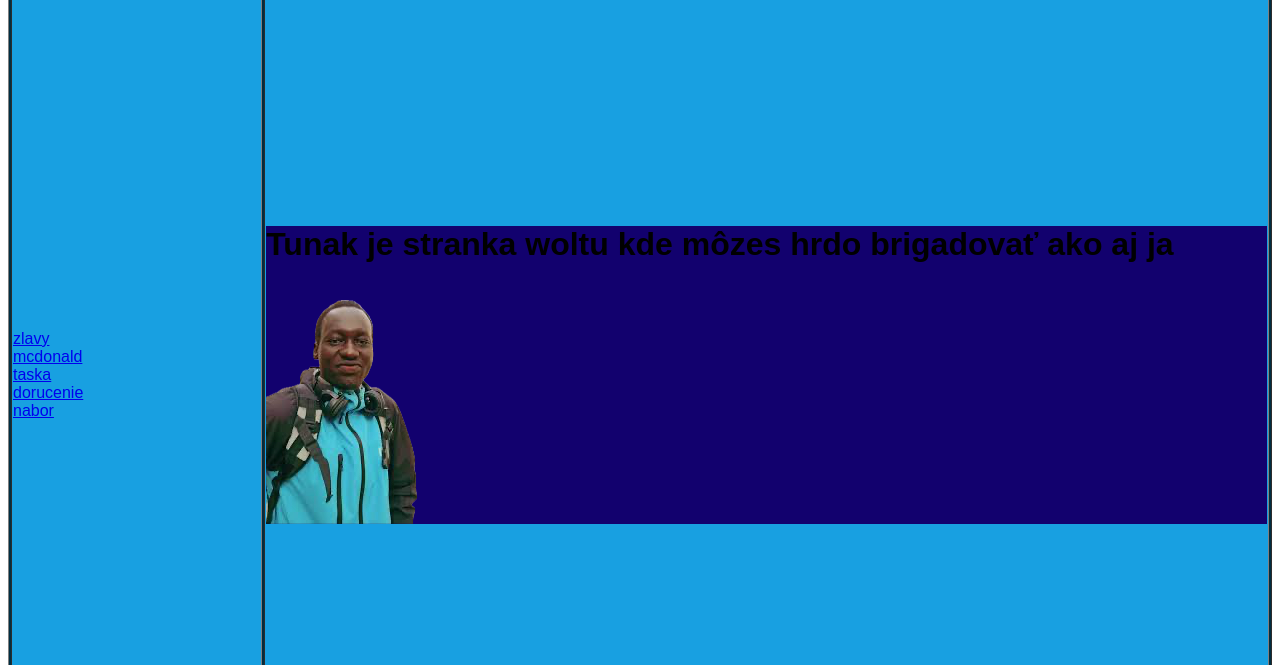
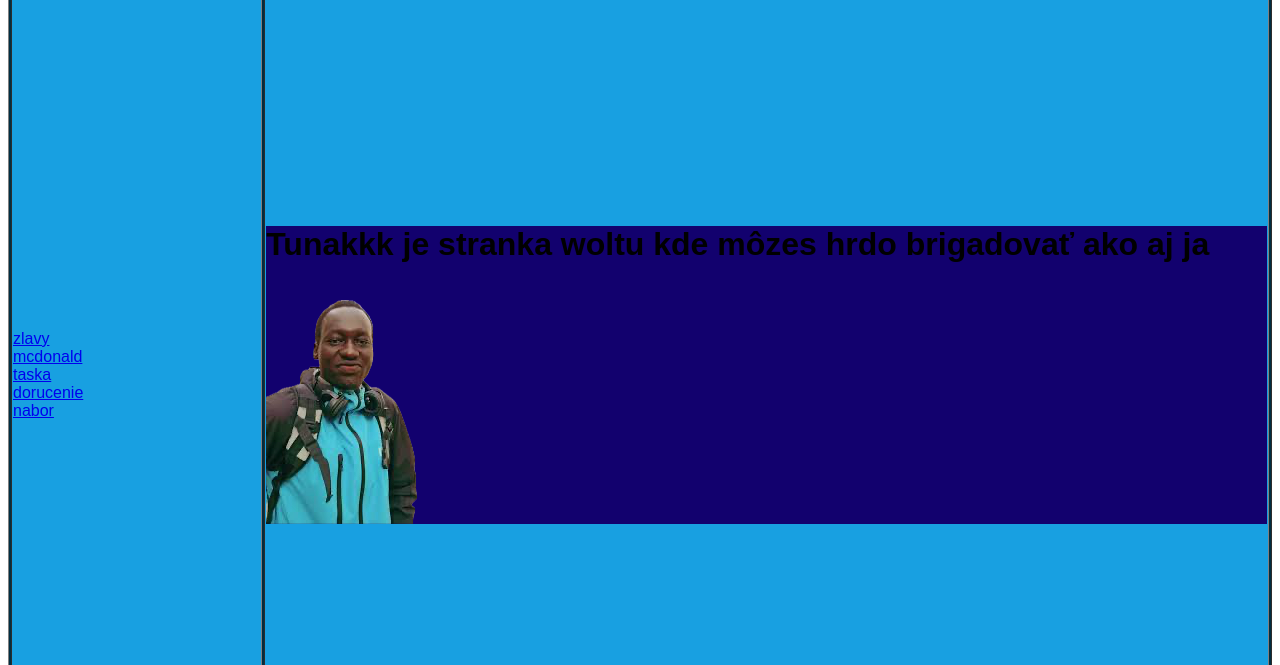
Before and after one commit to drevakisko/saksa.github.io, a plain HTML site: page index.html in a window 1280 px wide. Shown: the part 135-800 px from the top of the page. Drawn offline with Linux system fonts and the light colour scheme.

Commit message:
Update index.html

```diff
--- a/index.html
+++ b/index.html
@@ -24,7 +24,7 @@
 	<a href="nabor.html">nabor</a>
 	<br>
 	</td>
-	<td><h1>Tunak je stranka woltu kde môzes hrdo brigadovať ako aj ja <h1><br>
+	<td><h1>Tunakkk je stranka woltu kde môzes hrdo brigadovať ako aj ja <h1><br>
 	<img src="rudo.png">
 	</td>
 </tr>
```
